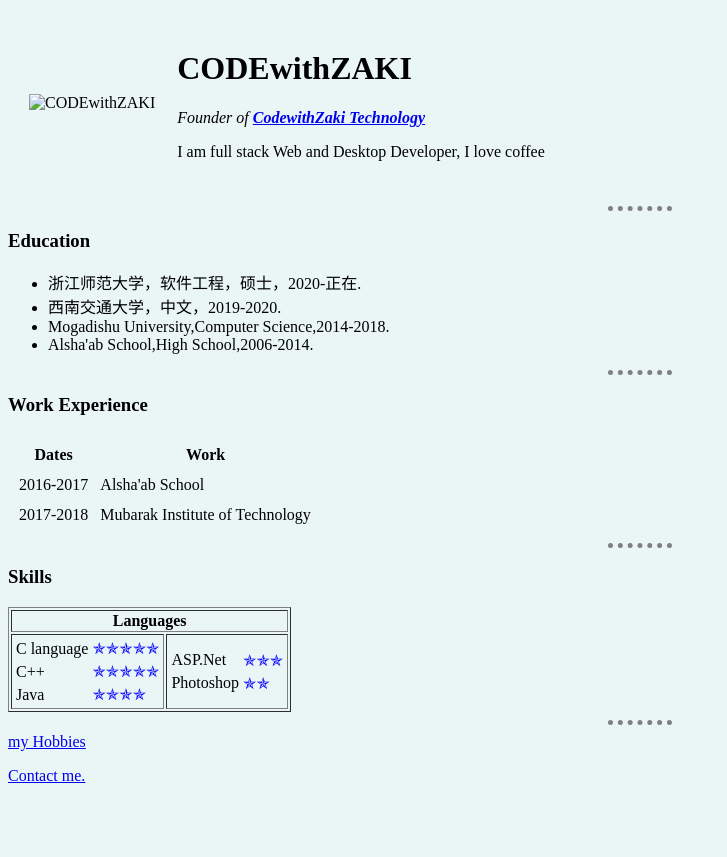
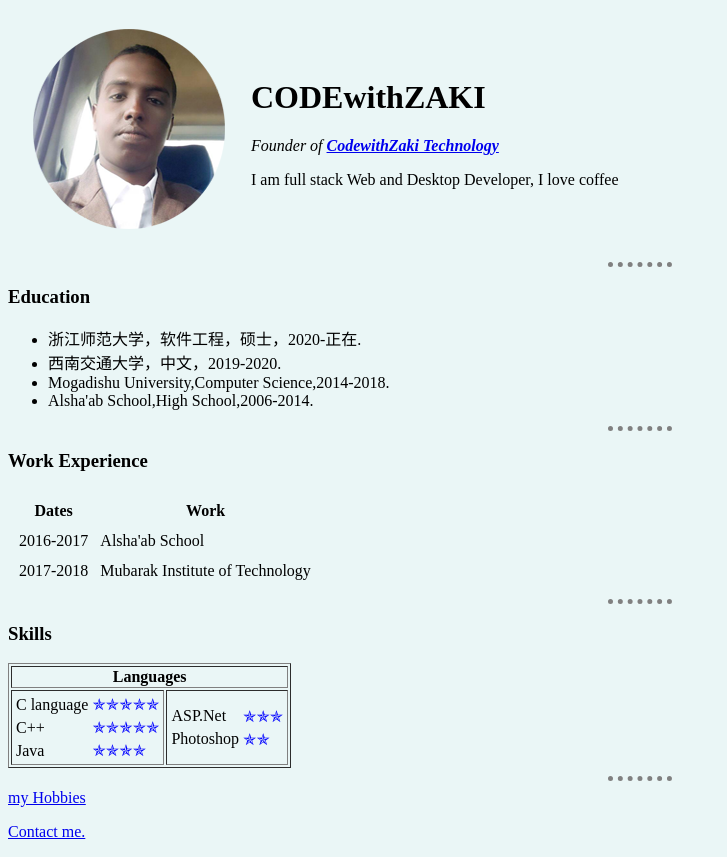
Before and after one commit to CODEwithZAKI/my-CV, a plain HTML site: page index.html in a window 1280 px wide. Shown: the whole page, without its empty margins (0-727 px from the left). Before the commit the page ends 801 px from the top, so only its background shows below. Drawn offline with Linux system fonts and the light colour scheme.

Commit message:
fixed the error

```diff
--- a/index.html
+++ b/index.html
@@ -25,7 +25,7 @@
 <body>
   <table cellspacing="20">
     <tr>
-      <td ><img src="images/2.png" alt="CODEwithZAKI"></td>
+      <td ><img src="2.png" alt="CODEwithZAKI"></td>
       <td><h1>CODEwithZAKI</h1>
       <p><em>Founder of <strong><a href="https://codewithzaki-10.webself.net/">CodewithZaki Technology</a></strong></em></p>
       <p>I am full stack Web and Desktop Developer, I love coffee</p></td>
```
